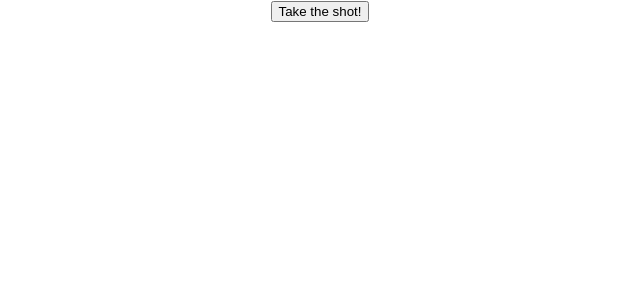
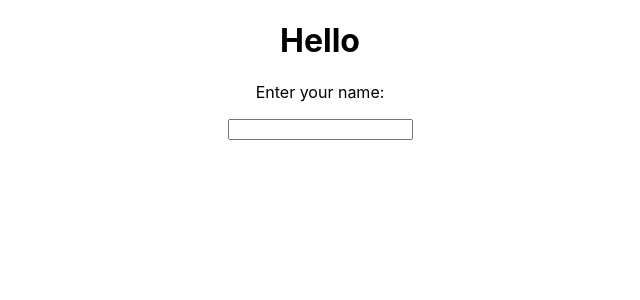
Before and after one commit to madhuvayya/React-Practice, a React (Create React App) app: page / in a window 1280 px wide. Shown: the top 300 px of the page, without its empty margins (320-960 px from the left). Built offline with nearby package versions, Linux system fonts and the light colour scheme.

Commit message:
Added code for form in react

```diff
--- a/src/App.js
+++ b/src/App.js
@@ -17,6 +17,7 @@
 import ComponentDidUpdate from './components/ComponentDidUpdate'
 import Event from './components/Event'
 import EventPassingArgument from './components/EventPassingArgument'
+import MyForm from './components/MyForm';
 
 function App() {
   return (
@@ -40,7 +41,8 @@
       {/* <GetSnapShot /> */}
       {/* <ComponentDidUpdate /> */}
       {/* <Event /> */}
-      <EventPassingArgument />
+      {/* <EventPassingArgument /> */}
+      <MyForm />
     </div>
   );
 }
--- /dev/null
+++ b/src/components/MyForm.js
@@ -0,0 +1,25 @@
+import React from 'react'
+
+class MyForm extends React.Component {
+    constructor(props) {
+      super(props);
+      this.state = { username: '' };
+    }
+    myChangeHandler = (event) => {
+      this.setState({username: event.target.value});
+    }
+    render() {
+      return (
+        <form>
+        <h1>Hello {this.state.username}</h1>
+        <p>Enter your name:</p>
+        <input
+          type='text'
+          onChange={this.myChangeHandler}
+        />
+        </form>
+      );
+    }
+  }
+
+export default MyForm;
```
